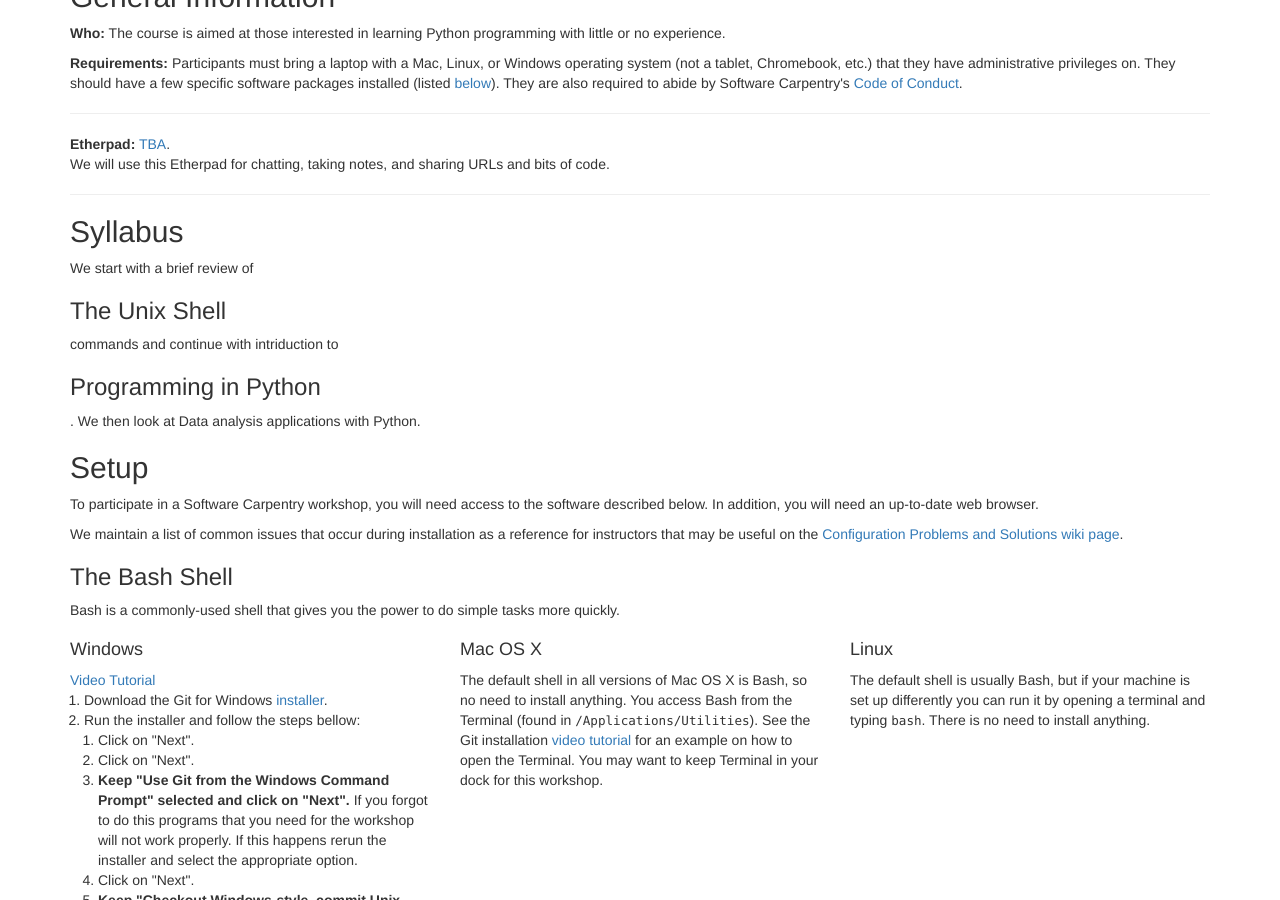
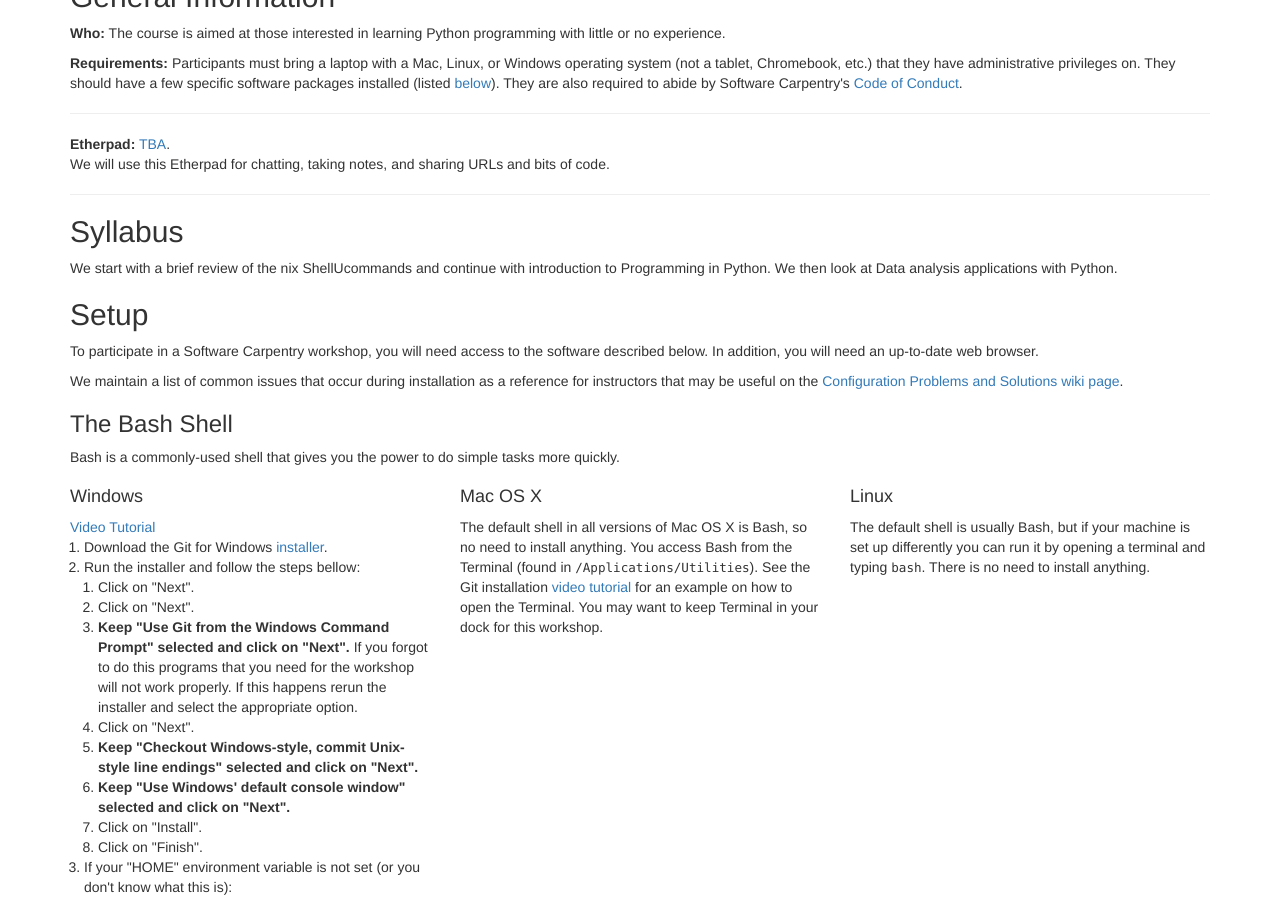
Before and after one commit to aliojjati/NuPhysics, a Jekyll site: the page built from index.html, in a window 1280 px wide and 900 px high, scrolled down 371 px. Built offline with Jekyll 4.4.1, drawn with Linux system fonts in a browser that asks for light colours.

Commit message:
index Edit

```diff
--- a/index.html
+++ b/index.html
@@ -290,7 +290,7 @@ AH
 -->
 <h2 id="syllabus">Syllabus</h2>
 
-We start with a brief review of <h3 id="syllabus-shell">The Unix Shell</h3> commands and continue with intriduction to <h3 id="syllabus-python">Programming in Python</h3>. We then look at Data analysis applications with Python.
+We start with a brief review of the <bold>nix Shell</bold>Ucommands and continue with introduction to <bold>Programming in Python</bold>. We then look at <bold>Data analysis</bold> applications with Python.
 
   <!--AH
 <div class="row">
```
Also changed, not shown: 1 other file.
